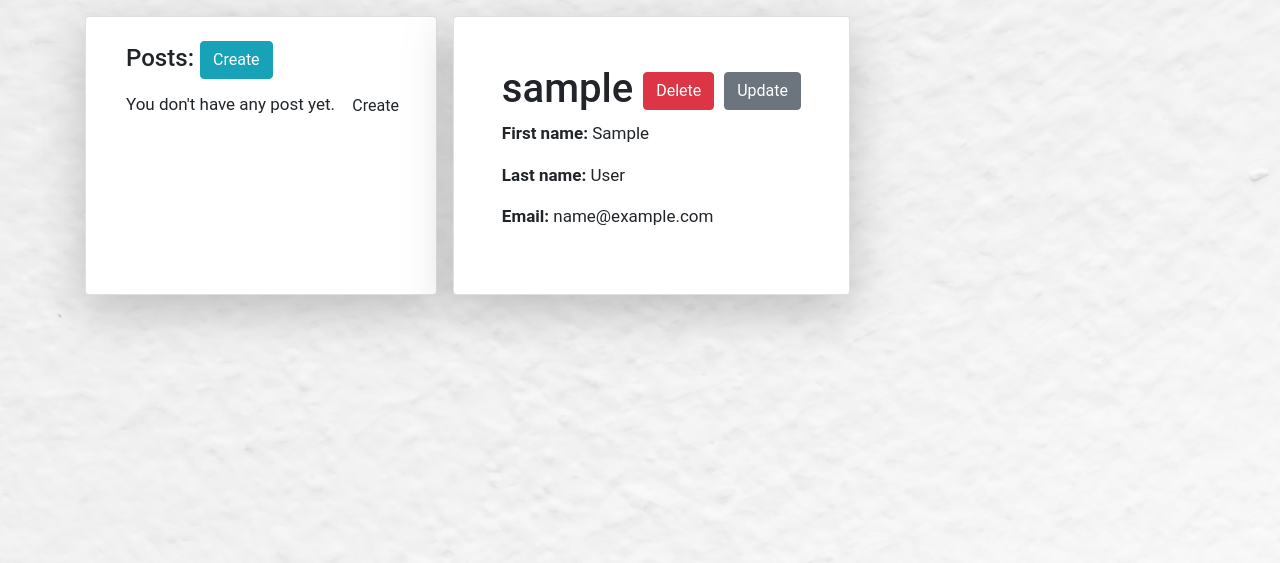
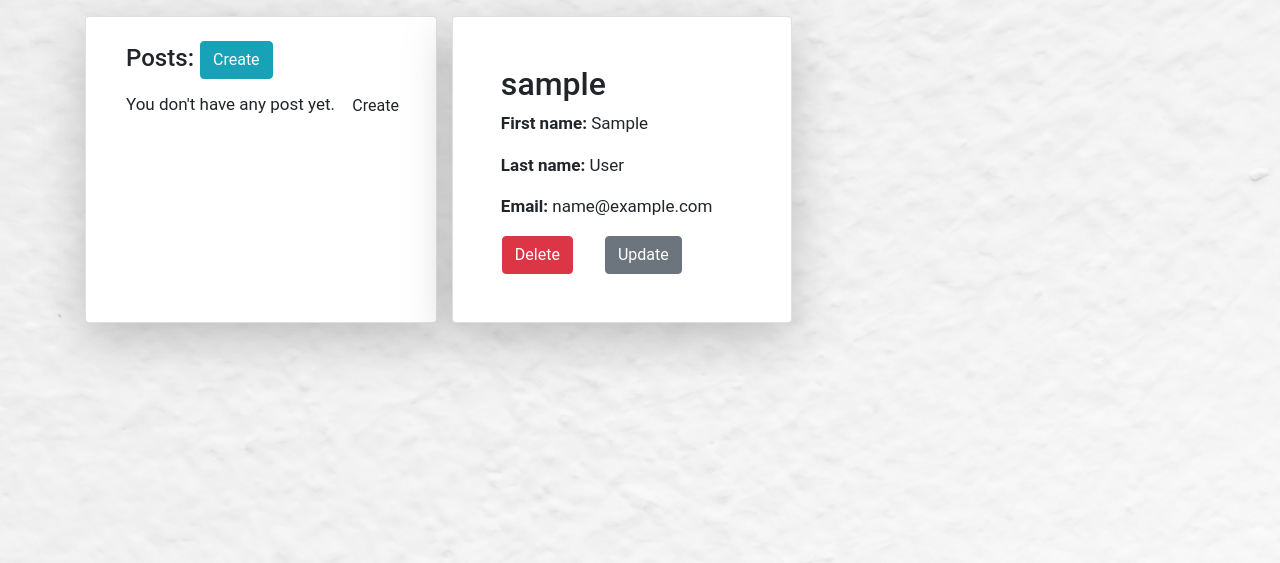
Before and after one commit to RPodolets/Python-Blog, a Django app: page /user/1 in a window 1280 px wide. Shown: the part 62-625 px from the top of the page. Run offline with Django 4.2, Linux system fonts and the light colour scheme; the visitor is signed in with stand-in values (Sample User, id 1); data comes from the database, SQL or seed files in the repository; data that the repository does not hold is empty.

Commit message:
Changed user-detail page

```diff
--- a/templates/blog/user_detail.html
+++ b/templates/blog/user_detail.html
@@ -5,7 +5,7 @@
     <div class="mt-3 card p-4">
       <div class="ml-3">
         {% if user == request.user %}
-            <h4>Posts: <a class="btn btn-info" href="{% url 'blog:post_create' %}">Create</a></h4>
+          <h4>Posts: <a class="btn btn-info" href="{% url 'blog:post_create' %}">Create</a></h4>
         {% endif %}
         {% for post in user.posts.all %}
           <div class="card mb-4">
@@ -44,25 +44,31 @@
     </div>
 
 
-    <div class="row ml-3">
+    <div class="col-md-4 float-right ">
       <div class="mt-3 card p-5">
-        <h1>
+        <h2>
           {{ user.username }}
-          {% if user == request.user %}
-
-            <a href="{% url 'blog:user_delete' pk=user.id %}" class="btn btn-danger link-to-page">
-              Delete
-            </a>
-
-            <a href="{% url 'blog:user_update' pk=user.id %}" class="btn btn-secondary link-to-page">
-              Update
-            </a>
-          {% endif %}
-        </h1>
+        </h2>
 
         <p><strong>First name:</strong> {{ user.first_name }}</p>
         <p><strong>Last name:</strong> {{ user.last_name }}</p>
         <p><strong>Email:</strong> {{ user.email }}</p>
+
+        {% if user == request.user %}
+          <div class="row">
+            <div class="mx-3">
+              <a href="{% url 'blog:user_delete' pk=user.id %}" class="btn btn-danger link-to-page">
+                Delete
+              </a>
+            </div>
+            <div class="mx-3">
+              <a href="{% url 'blog:user_update' pk=user.id %}" class="btn btn-secondary link-to-page">
+                Update
+              </a>
+            </div>
+          </div>
+        {% endif %}
+
       </div>
     </div>
 
```
